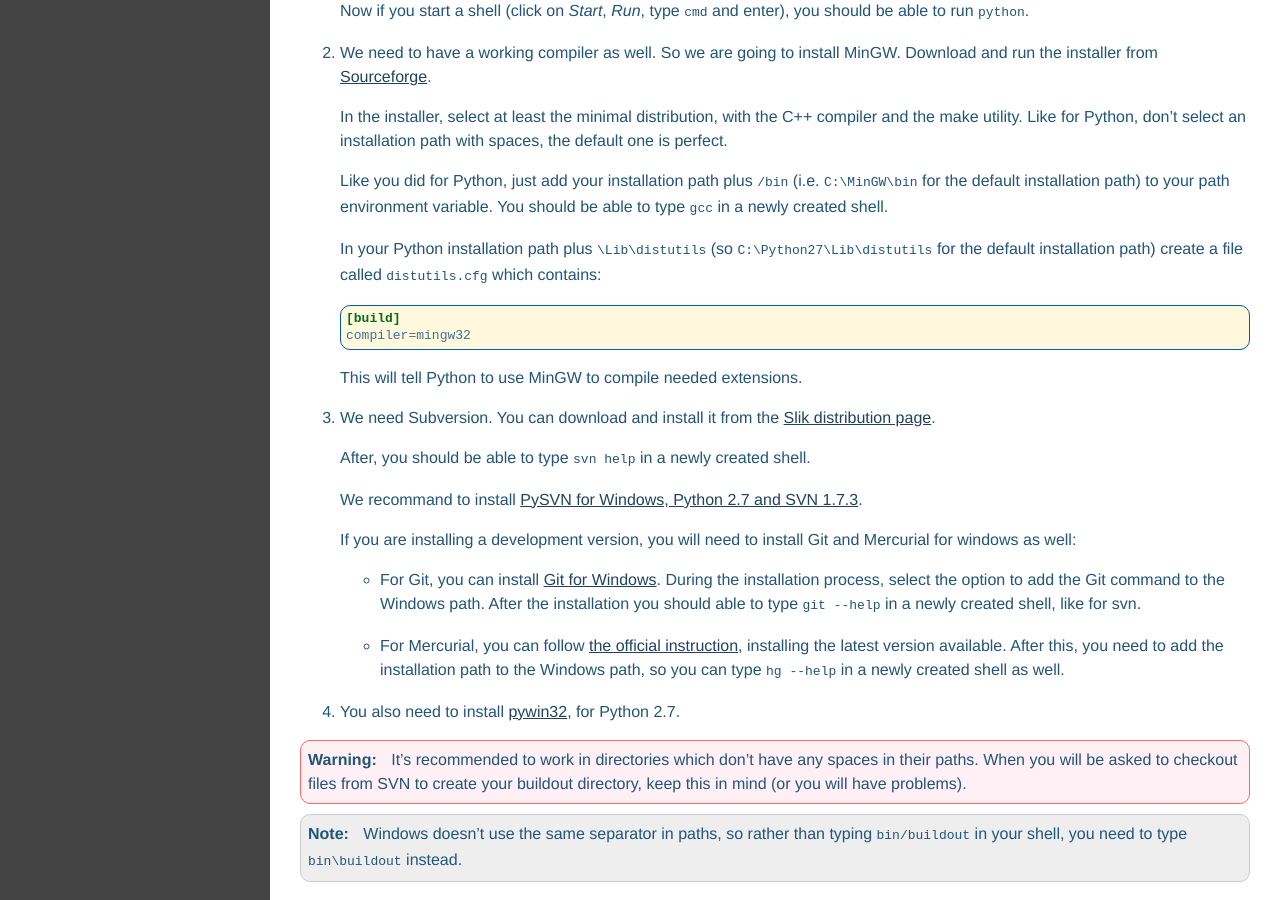
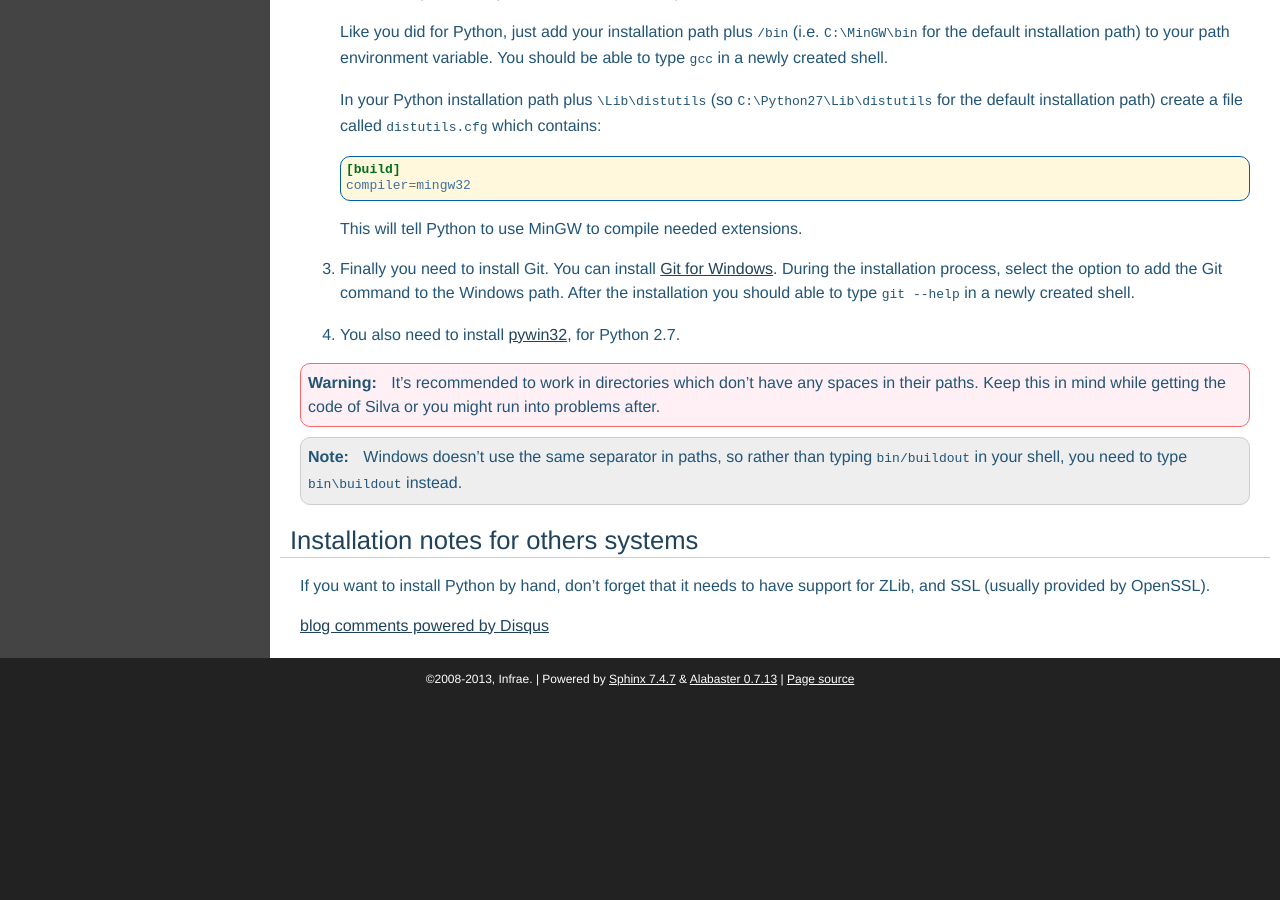
Before and after one commit to silvacms/documentation, a Sphinx documentation site: the page built from source/buildout/requirements.rst, in a window 1280 px wide and 900 px high, scrolled down 2597 px. Built offline with Sphinx 7.4.7, drawn with Linux system fonts in a browser that asks for light colours; pages that are not in the unit, such as notebooks, are missing from menus; comment, search, counter and statistics services are not loaded; after the commit the page ends 3297 px from its top, so only the background shows below that; some of the changed text lies outside the part shown.

Commit message:
Update/review requirement list.

```diff
--- a/source/buildout/requirements.rst
+++ b/source/buildout/requirements.rst
@@ -26,7 +26,7 @@
       $ sudo apt-get install python2.7-dev build-essential
 
    You will also need a working C compiler (gcc), which is what the
-   ``build-essential`` package will install.
+   ``build-essential`` package will be installed.
 
    Another set of headers that are required is the zlib compression
    library (``zlib.h``). Again use the package manger to install the
@@ -43,13 +43,7 @@
 
    .. code-block:: sh
 
-      $ sudo apt-get install libjpeg62-dev
-
-   Then install PIL:
-
-   .. code-block:: sh
-
-      $ sudo apt-get install python-imaging
+      $ sudo apt-get install libjpeg8-dev
 
    Silva also uses libXML2 and libXSLT, so you need to install them as
    well:
@@ -60,12 +54,12 @@
 
 3. Version control systems
 
-   If you want to install the development version, you will need to
-   install Git in order to the code of Silva:
+   Finally you might want to install Git in order to clone the
+   buildout or the development version form GitHub:
 
    .. code-block:: sh
 
-      $ sudo apt-get install git-core
+      $ sudo apt-get install git
 
 
 Installation under Mac OS X
@@ -109,12 +103,12 @@
 
    $ sudo port -v install file
 
-If you want to install a development version of Silva, you will need
-to install various version control systems:
+Finally you might want to install Git in order to clone the buildout
+or the development version form GitHub:
 
 .. code-block:: sh
 
-   $ sudo port -v install subversion mercurial git-core
+   $ sudo port -v install git-core
 
 
 Installation under FreeBSD
@@ -154,16 +148,12 @@
   $ make install
   $ make distclean
 
-To install the development version, you will want to install various
-version control systems:
+Finally you might want to install Git in order to clone the buildout
+or the development version form GitHub:
 
 .. code-block:: sh
 
-  $ cd /usr/ports/devel/subversion
-  $ make install distclean
   $ cd /usr/ports/devel/git
-  $ make install distclean
-  $ cd /usr/ports/devel/mercurial
   $ make install distclean
 
 
@@ -217,30 +207,11 @@
 
    This will tell Python to use MinGW to compile needed extensions.
 
-3. We need Subversion. You can download and install it from the `Slik
-   distribution page <http://www.sliksvn.com/pub/Slik-Subversion-1.7.4-win32.msi>`_.
-
-   After, you should be able to type ``svn help`` in a newly created
-   shell.
-
-   We recommand to install `PySVN for Windows, Python 2.7 and SVN
-   1.7.3
-   <http://pysvn.tigris.org/files/documents/1233/49177/py27-pysvn-svn173-1.7.6-1457.exe>`_.
-
-   If you are installing a development version, you will need to
-   install Git and Mercurial for windows as well:
-
-   - For Git, you can install `Git for Windows
-     <http://msysgit.github.com/>`_. During the installation process,
-     select the option to add the Git command to the Windows
-     path. After the installation you should able to type ``git
-     --help`` in a newly created shell, like for svn.
-
-   - For Mercurial, you can follow `the official instruction
-     <http://mercurial.selenic.com/wiki/WindowsInstall>`_, installing
-     the latest version available. After this, you need to add the
-     installation path to the Windows path, so you can type ``hg
-     --help`` in a newly created shell as well.
+3. Finally you need to install Git. You can install `Git for Windows
+   <http://msysgit.github.com/>`_. During the installation process,
+   select the option to add the Git command to the Windows
+   path. After the installation you should able to type ``git
+   --help`` in a newly created shell.
 
 4. You also need to install `pywin32
    <http://sourceforge.net/projects/pywin32/>`_, for Python 2.7.
@@ -248,9 +219,8 @@
 .. warning::
 
    It's recommended to work in directories which don't have any spaces
-   in their paths. When you will be asked to checkout files from SVN
-   to create your buildout directory, keep this in mind (or you will
-   have problems).
+   in their paths. Keep this in mind while getting the code of Silva
+   or you might run into problems after.
 
 .. note::
 
```
